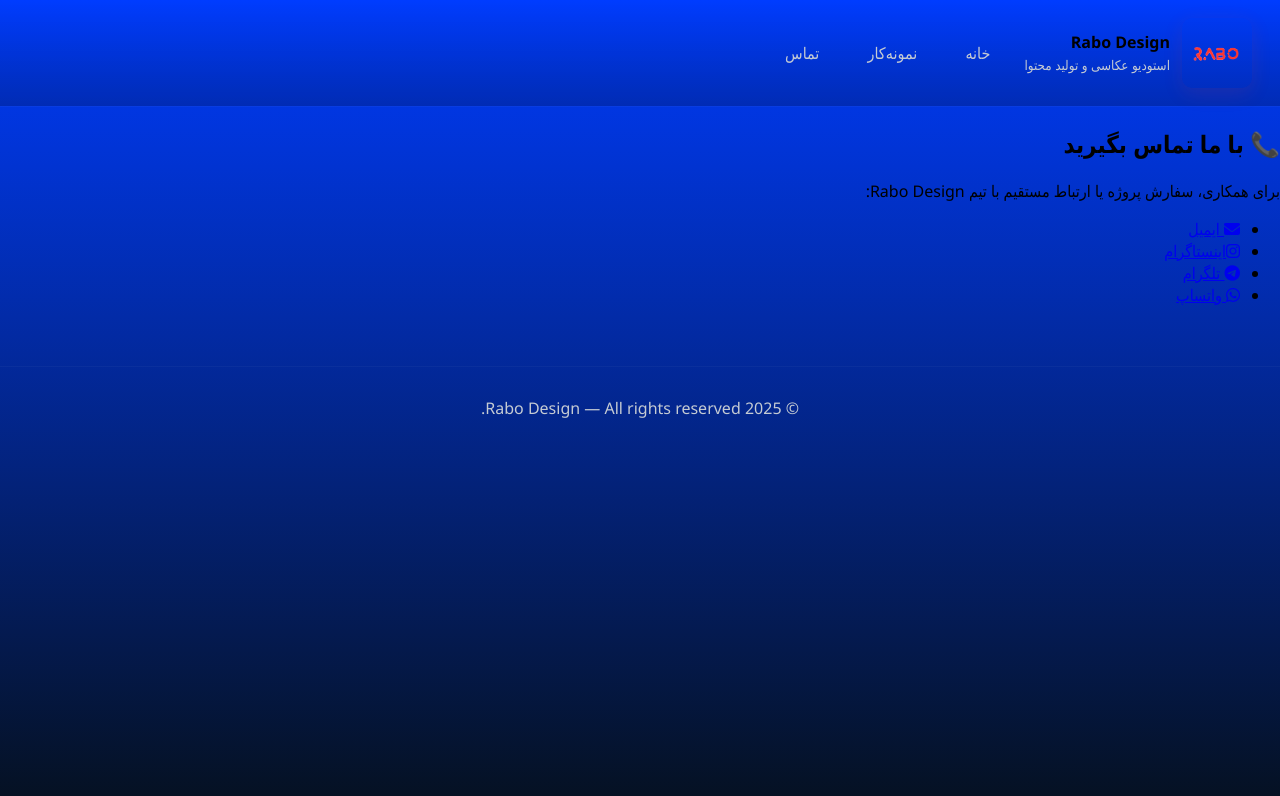
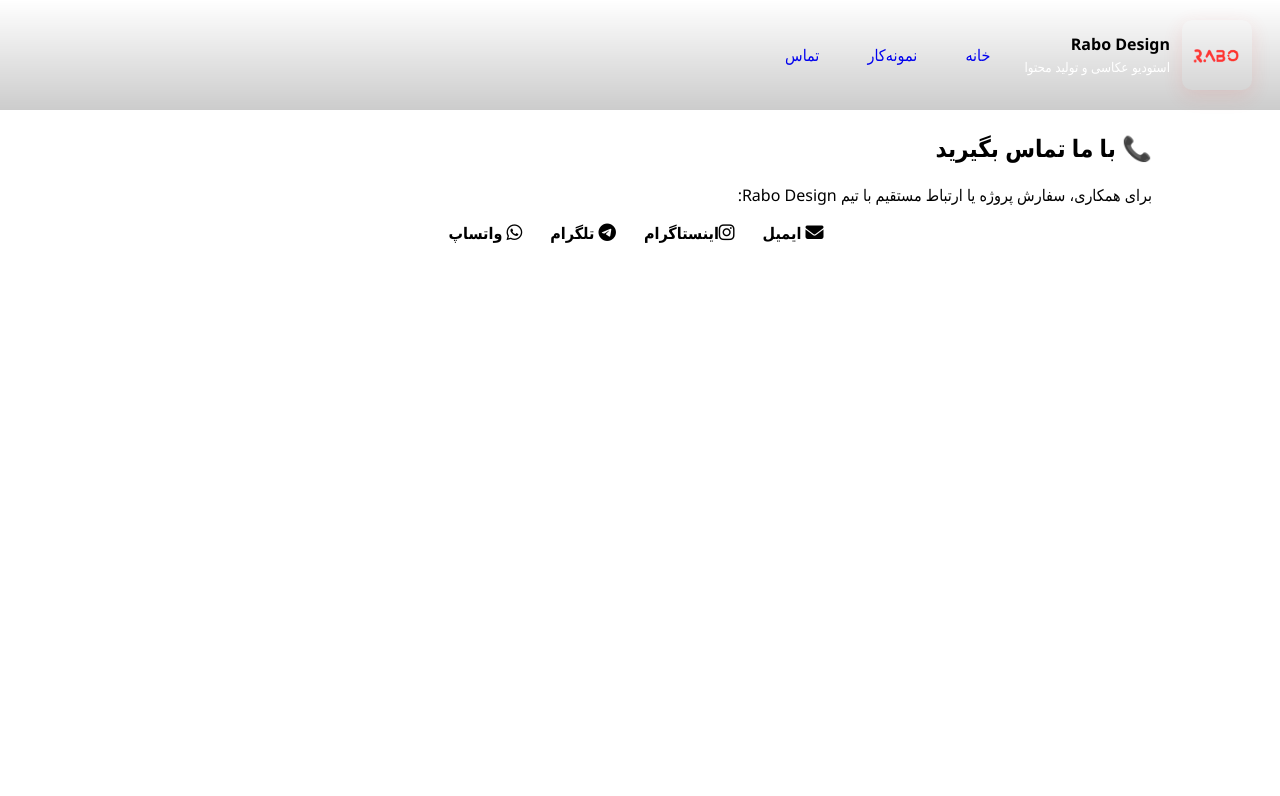
Before and after one commit to Elmansa/RaboCreative, a plain HTML site: page contact.html in a window 1280 px wide. Drawn offline with Linux system fonts and the light colour scheme.

Commit message:
Update styles.css

```diff
--- a/styles.css
+++ b/styles.css
@@ -1,21 +1,53 @@
 :root{
-  --navy:#003cff;
+  --navy:#ffffff;
   --card:#ffffff;
   --accent:#e53935; /* قرمز */
-  --muted:#c5cbd3;
-  --white:#000000;
+  --muted:#ffffff;
+  --white:#ffffff;
   --glass: rgba(255,255,255,0.04);
 }
 
 *{box-sizing:border-box}
-html,body{height:100%;margin:0;padding:0;font-family: "IranSans", "Segoe UI", Tahoma, sans-serif;direction:rtl;background:linear-gradient(180deg,var(--navy),#051122);color:var(#000000);-webkit-font-smoothing:antialiased}
+html,body{height:100%;margin:0;padding:0;font-family: "B Titr", "Segoe UI", Tahoma, sans-serif;direction:rtl;background:linear-gradient(180deg,var(#ffffff),#051122);color:var(#000000);-webkit-font-smoothing:antialiased}
 
 /* HEADER */
-header{display:flex;align-items:center;justify-content:space-between;padding:18px 28px;background:linear-gradient(0deg, rgba(0,0,0,0.2), transparent);border-bottom:1px solid rgba(255,255,255,0.03)}
+.social {
+  display: flex;
+  justify-content: center;
+  gap: 20px;
+  padding: 0;
+  margin: 0;
+  list-style: none;
+}
+.social li a {
+  color: #000;
+  text-decoration: none;
+  font-weight: bold;
+  transition: 0.3s;
+}
+
+.social li a :hover {
+  color: #000000;
+}
+.social li a i {
+  margin-right: 8px;
+  color: #000;
+  font-size: 18px;
+  transition: 0,3s;
+}
+.social li a:hover i {
+  color: #000;
+}
+.my-123 {
+  width: 80%;
+  margin: 0 auto;
+
+}
+header{display:flex;align-items:center;justify-content:space-between;padding:20px 28px;background:linear-gradient(0deg, rgba(0,0,0,0.2), transparent);border-bottom:1px solid rgba(255,255,255,0.03)}
 .brand{display:flex;gap:12px;align-items:center}
 .logo{width:70px;height:auto;border-radius:10px;background:transparent;display:flex;align-items:center;justify-content:center;font-weight:900;color:white;font-size:18px;box-shadow:0 6px 20px rgba(229,57,53,0.12)}
 .site-title{font-weight:800}
-nav a{margin:0 10px;color:var(--muted);text-decoration:none;padding:8px 12px;border-radius:8px;transition:all .18s}
+nav a{margin:0 10px;color:var(#000000);text-decoration:none;padding:8px 12px;border-radius:8px;transition:all .18s}
 nav a:hover{color:var(--white);background:rgba(255,255,255,0.02);transform:translateY(-3px)}
 
 /* container */
@@ -25,7 +57,7 @@ nav a:hover{color:var(--white);background:rgba(255,255,255,0.02);transform:trans
 .hero{display:flex;gap:28px;align-items:center;background:linear-gradient(90deg, rgba(229,57,53,0.02), transparent);padding:36px;border-radius:14px;box-shadow:0 10px 40px rgba(2,6,23,0.6);animation:fadeInUp .7s ease both}
 .hero-left{flex:1}
 .hero h1{margin:0;font-size:40px;color:var(--accent);letter-spacing:0.6px}
-.hero p{color:var(--muted);line-height:1.8;margin-top:12px}
+.hero p{color:var(#000000);line-height:1.8;margin-top:12px}
 .cta{display:inline-block;margin-top:18px;background:var(--accent);color:var(--white);padding:10px 18px;border-radius:10px;font-weight:700;transition:transform .18s}
 .cta:hover{transform:translateY(-4px);box-shadow:0 12px 30px rgba(229,57,53,0.12)}
 .hero-right{width:380px}
@@ -53,11 +85,11 @@ nav a:hover{color:var(--white);background:rgba(255,255,255,0.02);transform:trans
 .lb-title{font-weight:800}
 .lb-desc{color:var(--muted);font-size:14px;max-width:60%}
 .lb-controls{display:flex;gap:10px;align-items:center}
-.lb-btn{background:transparent;border:1px solid rgba(255,255,255,0.04);padding:8px 10px;border-radius:8px;color:var(--muted);cursor:pointer}
+.lb-btn{background:transparent;border:1px solid rgb(0, 0, 0);padding:8px 10px;border-radius:8px;color:var(#000);cursor:pointer}
 .lb-btn.primary{background:var(--accent);color:rgb(0, 0, 0);border:none}
 
 /* bottom small hints */
-.hint{color:var(--muted);font-size:13px;margin-top:8px}
+.hint{color:var(#000000);font-size:13px;margin-top:8px}
 
 /* footer */
 footer{margin-top:60px;padding:30px;text-align:center;color:var(--muted);border-top:1px solid rgba(255,255,255,0.03)}
```
